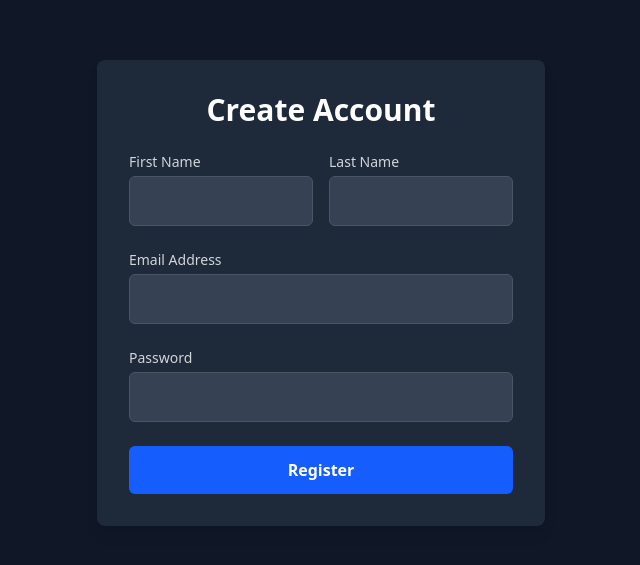
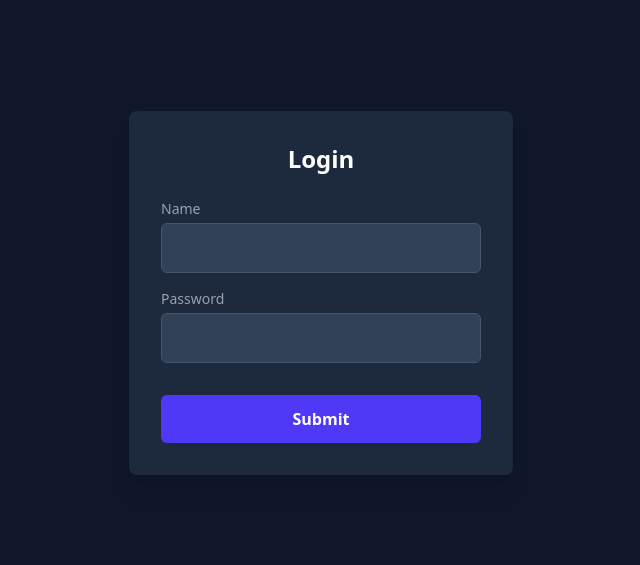
Before and after one commit to rahul-xo/React-Practice, a React (Vite) app: page / in a window 1280 px wide. Shown: the part 107-672 px from the top of the page, without its empty margins (319-959 px from the left). Built offline with nearby package versions, Linux system fonts and the light colour scheme.

Commit message:
use ref done

```diff
--- a/src/App.jsx
+++ b/src/App.jsx
@@ -3,13 +3,15 @@ import LiftState from './lifting-state/LiftState'
 import TogglerButton from './Toggler/TogglerButton'
 import TodoUi from './TODO-APP/TodoUi'
 import RegistrationForm from './components/RegistrationForm'
+import UseRef from './components/UseRef'
 
 const App = () => {
   return (
     // <LiftState/>
     // <TogglerButton/>
     // <TodoUi/>
-    <RegistrationForm/>
+    // <RegistrationForm/>
+    <UseRef/>
   )
 }
 
--- /dev/null
+++ b/src/components/UseRef.jsx
@@ -0,0 +1,68 @@
+import React, { useRef } from "react";
+
+const UseRef = () => {
+    const UserName=useRef(null);
+    const Password=useRef(null);
+    const handleSubmit=(e)=>{
+        e.preventDefault();
+        console.log(UserName.current.value,Password.current.value);
+
+    }
+  return (
+    <div className="bg-slate-900 min-h-screen flex items-center justify-center font-sans">
+      {/* Form Card */}
+      <div className="w-full max-w-sm p-8 space-y-6 bg-slate-800 rounded-lg shadow-xl">
+        {/* Title */}
+        <h1 className="text-2xl font-bold text-white text-center">Login</h1>
+
+        <form className="space-y-4" onSubmit={handleSubmit}>
+          {/* Name Input */}
+          <div>
+            <label
+              htmlFor="name"
+              className="block text-sm font-medium text-gray-400 mb-1"
+            >
+              Name
+            </label>
+            <input
+              id="name"
+              name="name"
+              type="text"
+              className="w-full p-3 bg-slate-700 border border-slate-600 text-white rounded-md focus:outline-none focus:ring-2 focus:ring-indigo-500"
+              ref={UserName}
+            />
+          </div>
+
+          {/* Password Input */}
+          <div>
+            <label
+              htmlFor="password"
+              className="block text-sm font-medium text-gray-400 mb-1"
+            >
+              Password
+            </label>
+            <input
+              id="password"
+              name="password"
+              type="password"
+              className="w-full p-3 bg-slate-700 border border-slate-600 text-white rounded-md focus:outline-none focus:ring-2 focus:ring-indigo-500"
+              ref={Password}
+              />
+          </div>
+
+          {/* Submit Button */}
+          <div>
+            <button
+              type="submit"
+              className="w-full mt-4 p-3 bg-indigo-600 text-white font-semibold rounded-md hover:bg-indigo-700 active:bg-indigo-800 focus:outline-none focus:ring-2 focus:ring-indigo-500"
+            >
+              Submit
+            </button>
+          </div>
+        </form>
+      </div>
+    </div>
+  );
+};
+
+export default UseRef;
```
